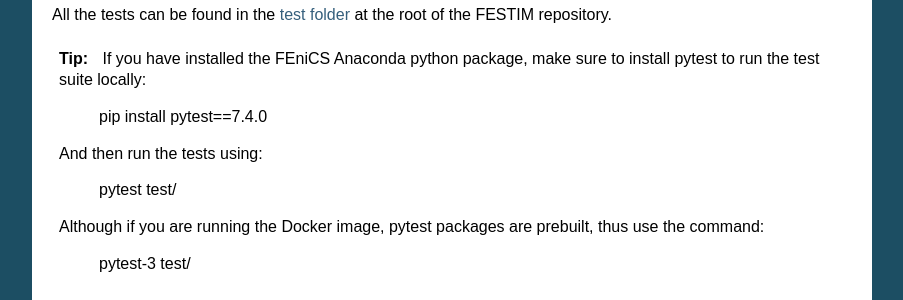
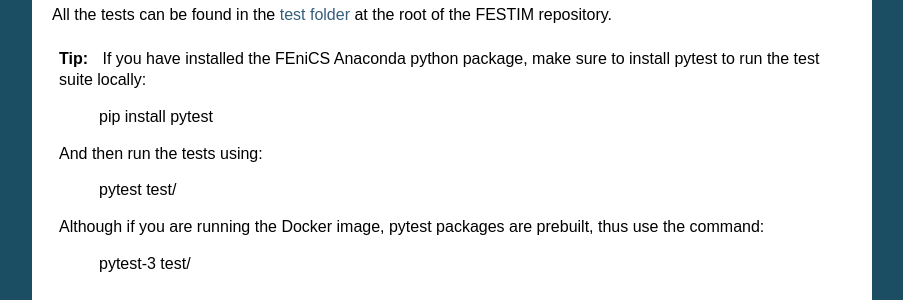
Before and after one commit to festim-dev/FESTIM, a Sphinx documentation site: the page built from docs/source/devguide/index.rst, in a window 1280 px wide. Shown: the part 968-1268 px from the top of the page, without its empty margins (198-1101 px from the left). Built offline with Sphinx 7.4.7, drawn with Linux system fonts in a browser that asks for light colours.

Commit message:
Update docs/source/devguide/index.rst
Co-authored-by: Rémi Delaporte-Mathurin <40028739+RemDelaporteMathurin@users.noreply.github.com>

```diff
--- a/docs/source/devguide/index.rst
+++ b/docs/source/devguide/index.rst
@@ -64,7 +64,7 @@
 
    If you have installed the FEniCS Anaconda python package, make sure to install pytest to run the test suite locally:
 
-      pip install pytest==7.4.0
+      pip install pytest
 
    And then run the tests using:
 
```
